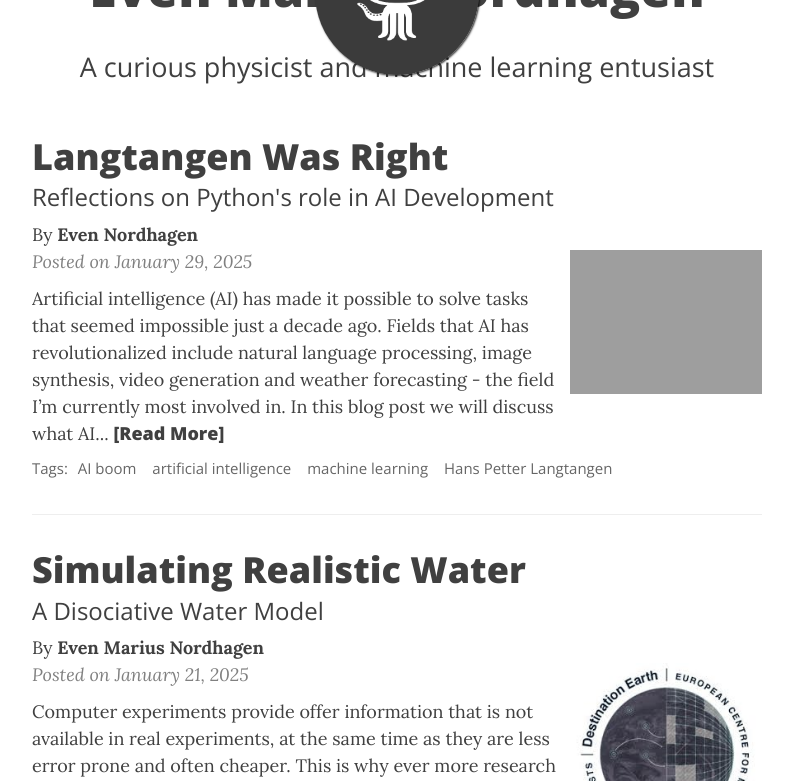
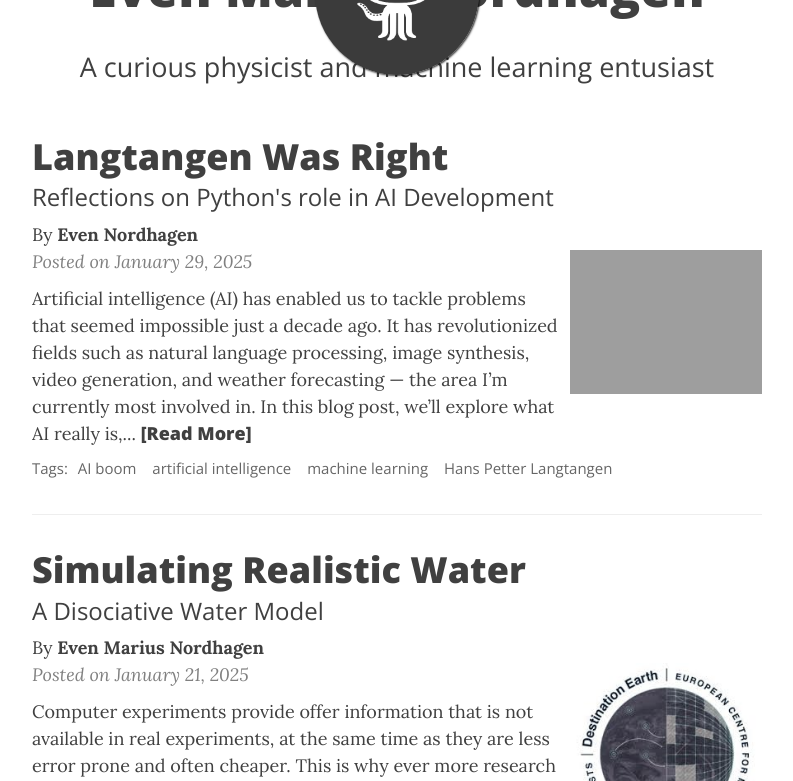
Before and after one commit to evenmn/evenmn.github.io, a Jekyll site: the page built from index.html, in a window 1280 px wide and 900 px high, cut to the strip 119-900 px from the top of the window. Shown: the whole strip, without its empty margins (243-1036 px from the left). Built offline with Jekyll 4.4.1, drawn with Linux system fonts in a browser that asks for light colours; the list of posts is cut into pages by our own code; comment, search, counter and statistics services are not loaded; some of the changed lines change nothing that is shown.

Commit message:
Polished the text down to the thermostat example
Signed-off-by: evenmn <evenmn@fys.uio.no>

```diff
--- a/_posts/2025-01-29-ai-reflections.md
+++ b/_posts/2025-01-29-ai-reflections.md
@@ -13,20 +13,30 @@
 author: Even Nordhagen
 ---
 
-Artificial intelligence (AI) has made it possible to solve tasks that seemed impossible just a decade ago. Fields that AI has revolutionalized include natural language processing, image synthesis, video generation and [weather forecasting](https://evennordhagen.com/2024-09-12-stretched-grid/) - the field I'm currently most involved in. In this blog post we will discuss what AI actually is, essential components, the current status of AI, the future of AI and Python's role in AI development. It will also include a Tribute to my brilliant informatics lecturer, **Hans Petter Langtangen**.
+Artificial intelligence (AI) has enabled us to tackle problems that seemed impossible just a decade ago. It has revolutionized fields such as natural language processing, image synthesis, video generation, and [weather forecasting](https://evennordhagen.com/2024-09-12-stretched-grid/) — the area I’m currently most involved in. In this blog post, we’ll explore what AI really is, its key components, the current state of the field, future directions, and the role Python plays in AI development. I’ll also include a tribute to my brilliant informatics lecturer, **Hans Petter Langtangen**.
 
 ![AI Illustration Neural Network Machine Learning](/assets/img/ai-reflections/ai.png)
-*Artificial intelligence attempts to emulate neural networks in the brain*
+*Artificial intelligence, particularly neural networks, is inspired by the structure and function of the human brain’s neural networks, but only loosely emulates them*
 
-I started my physics studies at University of Oslo (UiO) in 2014, where we were fortunate to learn programming already from the first semester - we were kind of taught to be computational phycisists from the early beginning. Back then there was a huge debate going on at the Faculty of Mathematics and Natural Science which programming language to teach the bachelor students: Many professors believed that low-languages like C/C++ and Fortran was the way to go as they are fast and was the most used for physics applications back then. And to be fair, they were probably the natural choice and had much higher market share than high-level and much slower competitors like Python and MATLAB. **Hans Petter Langtangen**, on the other hand, argued that Python contains all the necessary components that makes it suitable to learn for students without prior programming knowledge - as a scripting language it is pre-compiled, easy to add third-party code and it's open-source. Even with a market share of only 2%, Langtangen convinced the other professors to go for Python. As we will see soon, that was probably a very good idea.
+I began my physics studies at the University of Oslo (UiO) in 2014, where we were fortunate to be introduced to programming from the very first semester. From the outset, we were essentially trained to become computational physicists. At that time, a significant debate was unfolding within the Faculty of Mathematics and Natural Sciences regarding which programming language should be taught to bachelor students. Many professors advocated for low-level languages like C, C++, and Fortran, citing their speed and prevalent use in physics applications.
+
+To be fair, these languages were the natural choice back then, boasting a much higher market share than higher-level, slower alternatives like Python and MATLAB. However, Hans Petter Langtangen presented a compelling argument for Python. He emphasized that Python encompasses all the necessary components suitable for students without prior programming experience. As a scripting language, it is pre-compiled, facilitates easy integration of third-party code, and is open-source. Despite Python's modest market share of only 2% at the time, Langtangen successfully persuaded his colleagues to adopt it for teaching. As we will soon see, that decision proved to be a very wise one.
 
 ![TIOBE Weather Forecasting Machine Learning Python](/assets/img/ai-reflections/tiobe.png)
 *Python's TIOBE rating has increased from 2.4% in 2014 to 23.8% in 2025. Source: tiobe.com*
 
-The popularity of Python has exploded in the past years, thanks to the popularity of AI, or more specifically machine learning. Almost all large machine learning projects (>90%) are developed in Python. Machine learning is Python, if you like it or not. However, in many ways Python has been just as important for the machine learning boom as machine learning has been for the Python boom. With that I mean that the machine learning progress is largely fuelled by the great Python libraries built by the community - Pytorch, TensorFlow and Jax - which are all taking advantage of the philosophies in Python. Together with advances in hardware, great Python libraries is the main reason why development in machine learning happens so fast.
+The popularity of Python has skyrocketed in recent years, largely driven by the rise of artificial intelligence—especially machine learning. Today, the vast majority of large-scale machine learning projects (over 90%) are developed in Python. In a sense, machine learning is synonymous with Python—whether you like it or not.
+
+But the relationship goes both ways. Python has been just as crucial to the growth of machine learning as machine learning has been to Python’s success. Much of the field’s rapid progress is thanks to powerful open-source libraries developed by the Python community—such as PyTorch, TensorFlow, and JAX—all of which embody Python’s core philosophy of simplicity and readability. Combined with advances in hardware, these libraries are a key reason why machine learning development is evolving at such a fast pace.
 
 ## Exactly what is machine learning?
-So exactly what is machine learning? Machine learning is the science of training computers without explicitly programming them. Generally, this means that there is some complicated function that we want to optimize with respect to some metric, by using an optimization algorithm. Confused? That's fine, there is a concrete example below that hopefully clarifies.  Even though the term is new, many of the techniques are old and have been used over many decades. For instance, simple gradient descent fits under the *machine learning* umbrella, and has been around since calculus was developed. What *is* actually new is the knowledge of training deep artifical neural networks, known as *deep learning*. Much of the recent progress in machine learning is oriented around this concept, but we will leave the topic of deep learning for later.
+So, what exactly is machine learning? In simple terms, machine learning is the science of training computers to perform tasks without being explicitly programmed. Typically, this involves optimizing a complex function based on a specific metric using an algorithmic approach.
+
+Sound confusing? Don’t worry—there’s a concrete example coming up that should make things clearer.
+
+Although the term machine learning feels modern, many of its underlying techniques have been around for decades. For example, basic gradient descent—a core optimization method—has been used since the early days of calculus and falls squarely under the machine learning umbrella.
+
+What’s truly new is our ability to train deep artificial neural networks, a subfield known as deep learning. Much of the recent progress in AI stems from this advancement—but we’ll save a deeper dive into deep learning for later.
 
 ![Thermostat Machine Learning Deep Learning Artificial Intelligence Langtangen](/assets/img/ai-reflections/thermostat.png)
 *In the example below, machine learning is used to find the optimal thermostat setting, given the temperature change outside.*
```
